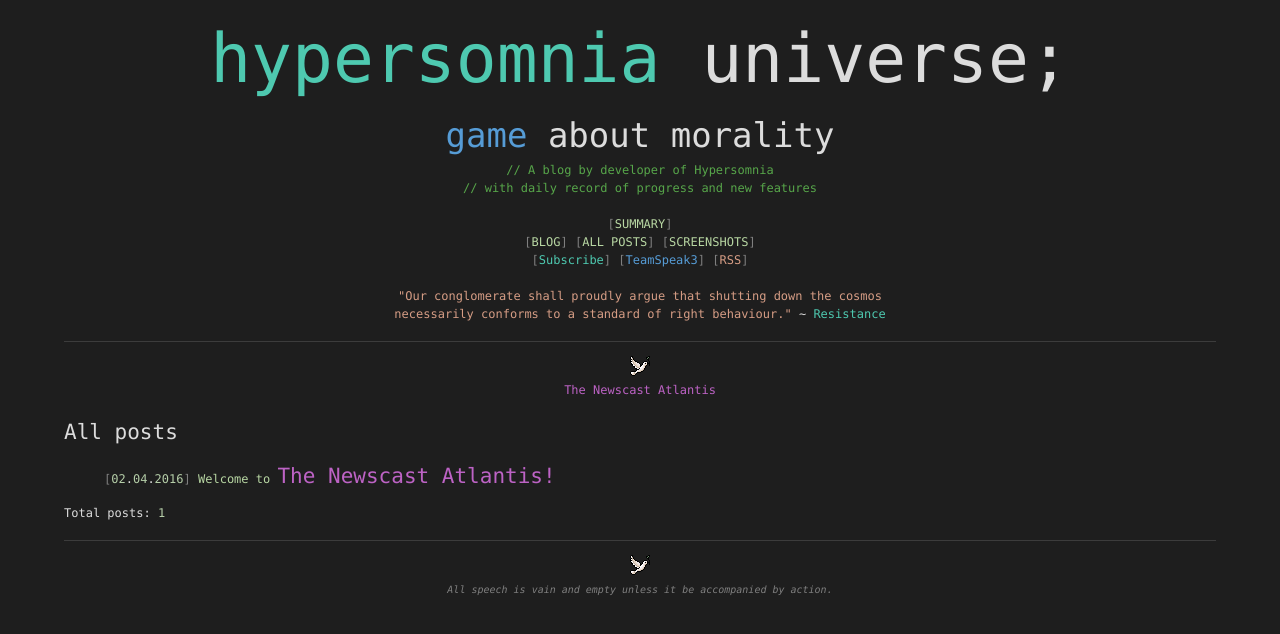
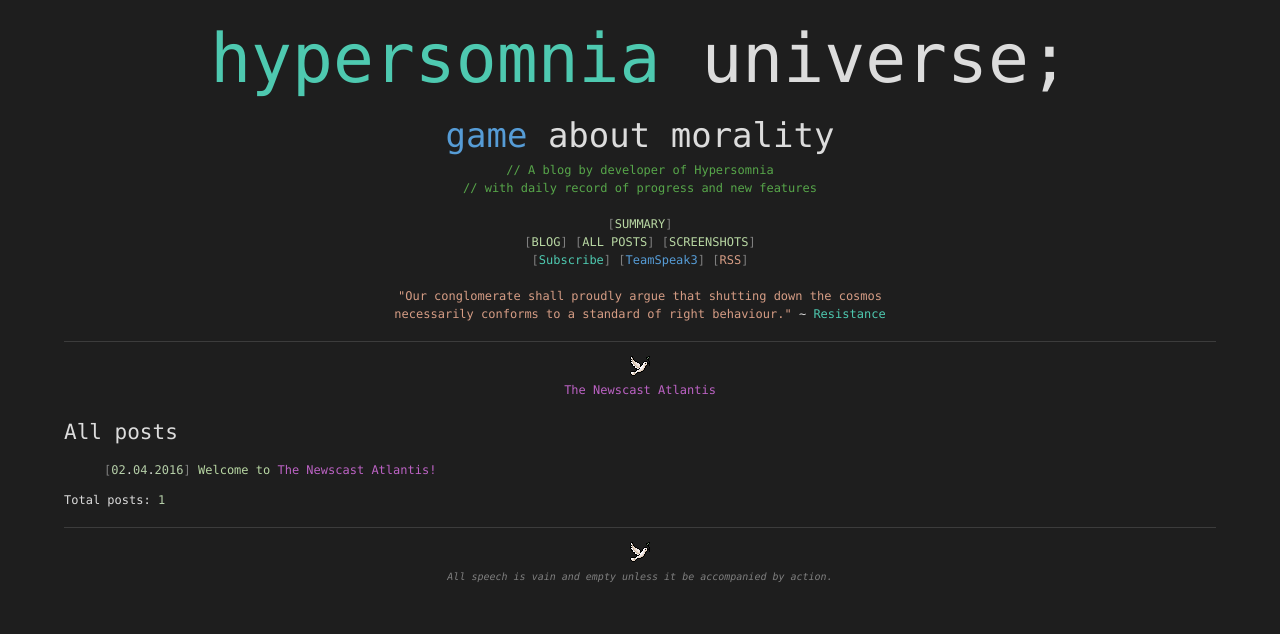
Before and after one commit to TeamHypersomnia/TeamHypersomnia.github.io, a Jekyll site: the page built from posts.html, in a window 1280 px wide. Shown: the top 634 px of the page. Built offline with Jekyll 4.4.1, drawn with Linux system fonts in a browser that asks for light colours; comment, search, counter and statistics services are not loaded.

Commit message:
optional small title

```diff
--- a/_posts/2016-04-02-welcome-to-the-newscast-atlantis.html
+++ b/_posts/2016-04-02-welcome-to-the-newscast-atlantis.html
@@ -1,6 +1,7 @@
 ---
 layout: post
 title:  Welcome to <a class="vsmacro" href="http://hypersomnia.pl" style="font-size:21px">The Newscast Atlantis!</a>
+small_title:  Welcome to <span class="vsmacro">The Newscast Atlantis!</span>
 date:   2016-04-02 21:28:00 +0200
 categories: jekyll update
 comments_identifier: 032b0f9c-3b95-44d0-b896-81b05bf8e0534
--- a/posts.html
+++ b/posts.html
@@ -10,7 +10,11 @@
   <ul class="post-list">
     {% for post in site.posts %}
         <span class="vsparam">[</span><span class="vsnumber">{{ post.date | date: "%d" }}</span>.<span class="vsnumber">{{ post.date | date: "%m" }}</span>.<span class="vsnumber">{{ post.date | date: "%Y" }}</span><span class="vsparam">]</span>
+    {% if post.small_title %}
+          <a class="vsenum" href="{{ post.url | prepend: site.baseurl }}">{{ post.small_title }}</a>
+    {% else %}
           <a class="vsenum" href="{{ post.url | prepend: site.baseurl }}">{{ post.title }}</a>
+    {% endif %}
           <br/>
     {% endfor %}
   </ul>
```
